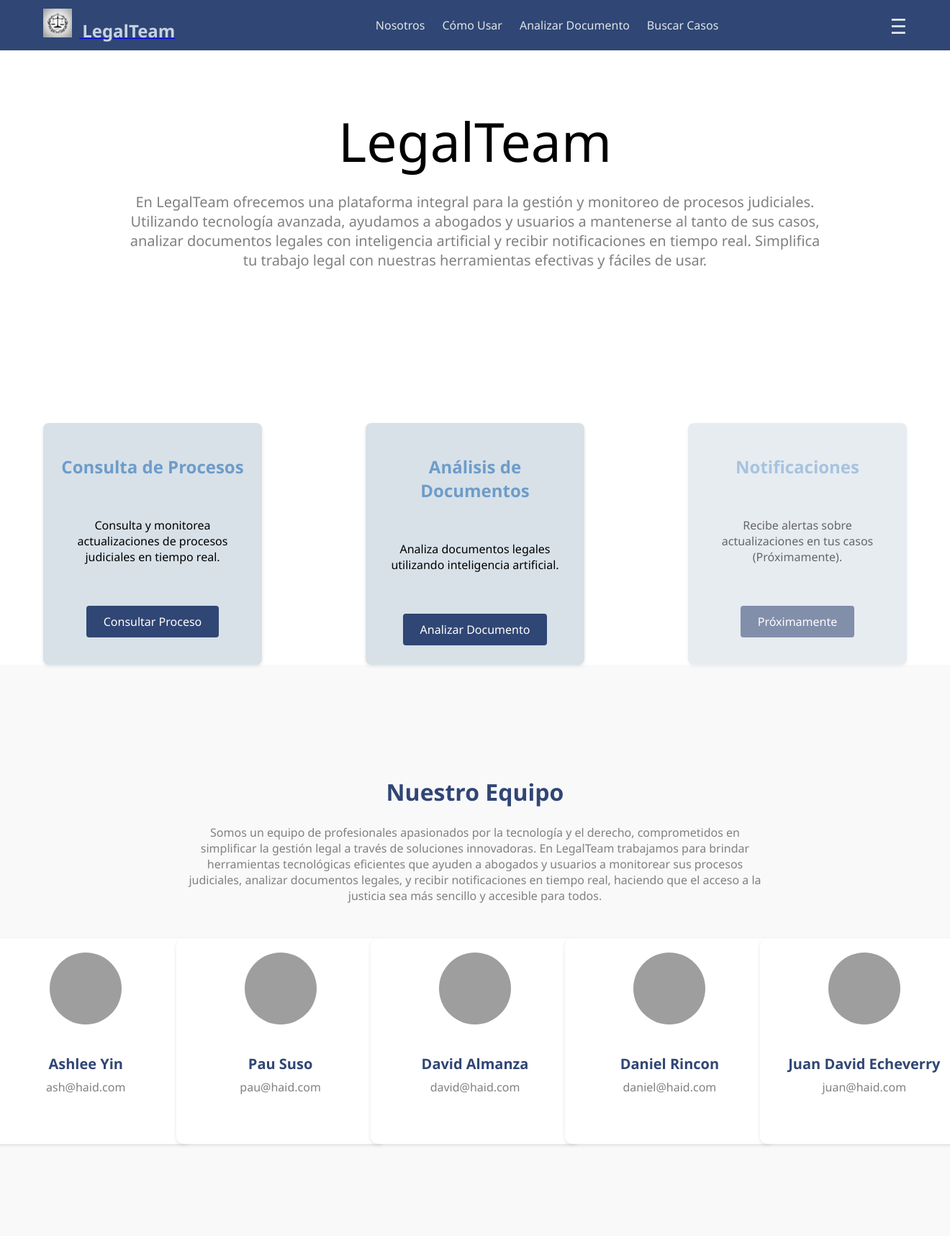
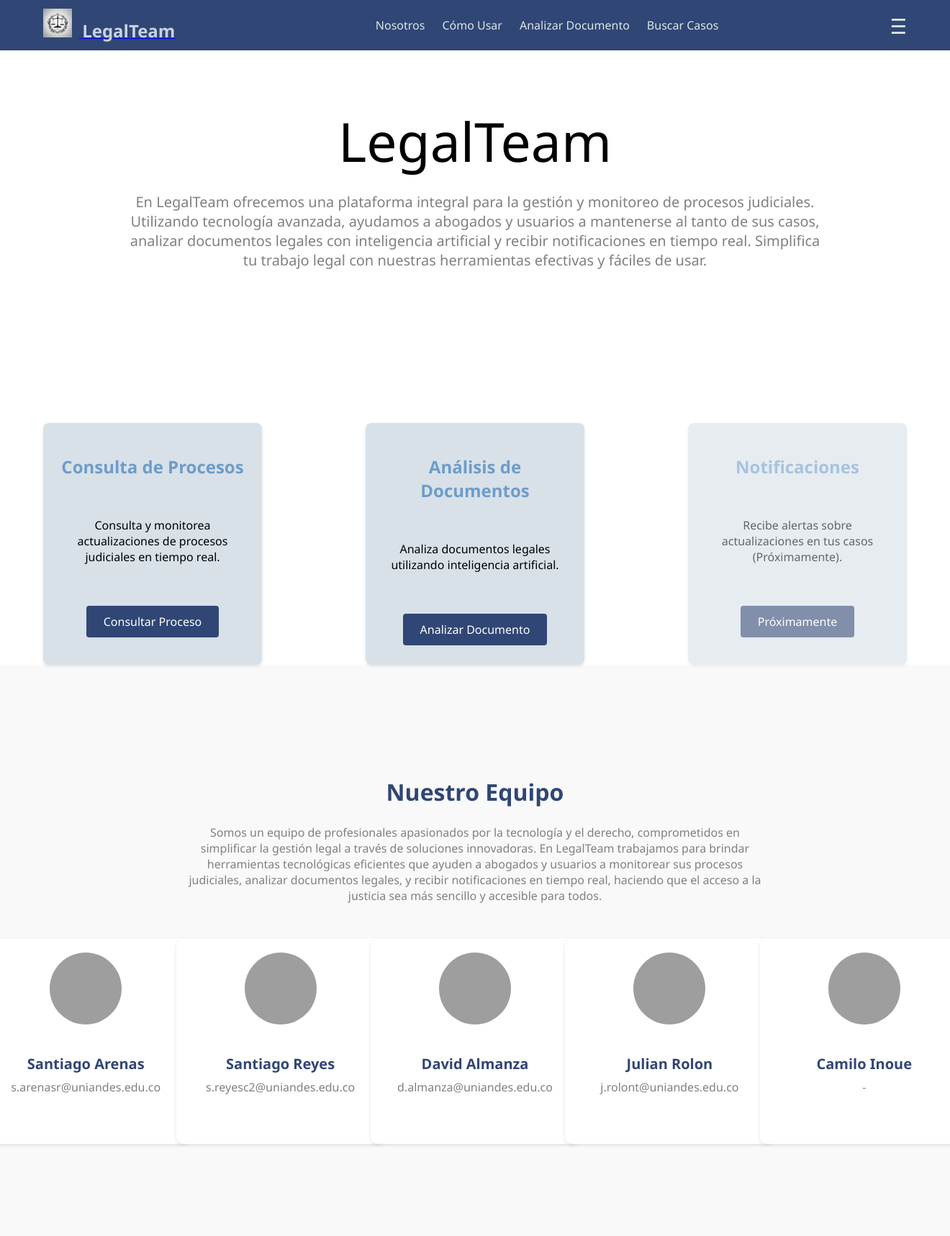
Before and after one commit to sarenasr/LegalTeam, a Django app: page / in a window 1320 px wide. Shown: the whole page at 72% size. Run offline with Django 5.2, Linux system fonts and the light colour scheme; grey boxes are pictures that could not be loaded.

Commit message:
TeamCards

```diff
--- a/templates/home.html
+++ b/templates/home.html
@@ -51,33 +51,33 @@
         <p>Somos un equipo de profesionales apasionados por la tecnología y el derecho, comprometidos en simplificar la gestión legal a través de soluciones innovadoras. En LegalTeam trabajamos para brindar herramientas tecnológicas eficientes que ayuden a abogados y usuarios a monitorear sus procesos judiciales, analizar documentos legales, y recibir notificaciones en tiempo real, haciendo que el acceso a la justicia sea más sencillo y accesible para todos.</p>
         <div class="team-cards-container">
             <div class="team-card">
-                <img src="https://i.imgur.com/fA6WArH.jpeg" alt="Ashlee Yin">
-                <h3>Ashlee Yin</h3>
-                <p>ash@haid.com</p>
+                <img src="https://i.imgur.com/mdFqFoh.jpeg" alt="Santiago Arenas">
+                <h3>Santiago Arenas</h3>
+                <p>s.arenasr@uniandes.edu.co</p>
             </div>
 
             <div class="team-card">
-                <img src="https://i.imgur.com/ZOa7iFo.jpeg" alt="Pau Suso">
-                <h3>Pau Suso</h3>
-                <p>pau@haid.com</p>
+                <img src="https://i.imgur.com/2lXpmwe.jpeg" alt="Santiago Reyes">
+                <h3>Santiago Reyes</h3>
+                <p>s.reyesc2@uniandes.edu.co</p>
             </div>
 
             <div class="team-card">
                 <img src="https://i.imgur.com/qI6q8nw.jpeg" alt="David Almanza">
                 <h3>David Almanza</h3>
-                <p>david@haid.com</p>
+                <p>d.almanza@uniandes.edu.co</p>
             </div>
 
             <div class="team-card">
-                <img src="https://i.imgur.com/Q4ie8qf.png" alt="Daniel Rincon">
-                <h3>Daniel Rincon</h3>
-                <p>daniel@haid.com</p>
+                <img src="https://i.imgur.com/iYkYwpI.jpeg" alt="Daniel Rincon">
+                <h3>Julian Rolon</h3>
+                <p>j.rolont@uniandes.edu.co</p>
             </div>
 
             <div class="team-card">
-                <img src="https://i.imgur.com/tQGNvxy.jpeg" alt="Juan David Echeverry">
-                <h3>Juan David Echeverry</h3>
-                <p>juan@haid.com</p>
+                <img src="https://i.imgur.com/0KmXbh4.jpeg" alt="Camilo Inoue">
+                <h3>Camilo Inoue</h3>
+                <p>-</p>
             </div>
         </div>
     </div>
```
